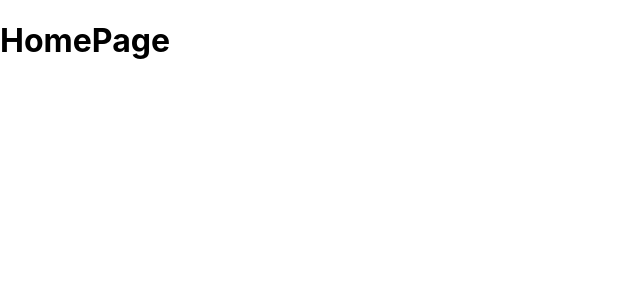
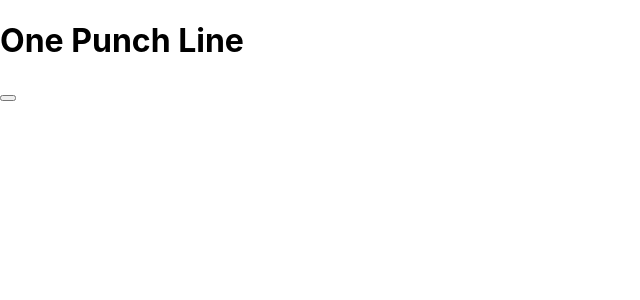
Before and after one commit to sandydn/One-Punch-Line, a React (Create React App) app in the folder client/: page / in a window 1280 px wide. Shown: the top 300 px of the page, without its empty margins (0-640 px from the left). Built offline with nearby package versions, Linux system fonts and the light colour scheme.

Commit message:
004-homepage | feat(button) create CTA

```diff
--- /dev/null
+++ b/client/src/charter/Button.jsx
@@ -0,0 +1,12 @@
+import React from 'react'
+
+
+function Button({handleClick}) {
+    return (
+        <div>
+            <button onClick={handleClick}></button>
+        </div>
+    )
+}
+
+export default Button
--- a/client/src/routes/HomePage.jsx
+++ b/client/src/routes/HomePage.jsx
@@ -1,9 +1,12 @@
 import React from 'react'
+import Button from '../charter/Button'
 
-function HomePage() {
+const HomePage = () => {
+
     return (
         <div>
-            <h1>HomePage</h1>
+            <h1>One Punch Line</h1>
+            <Button />
         </div>
     )
 }
```
